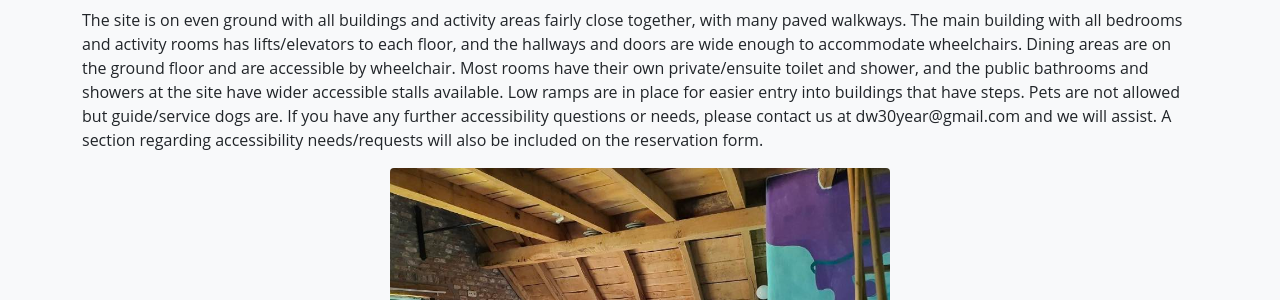
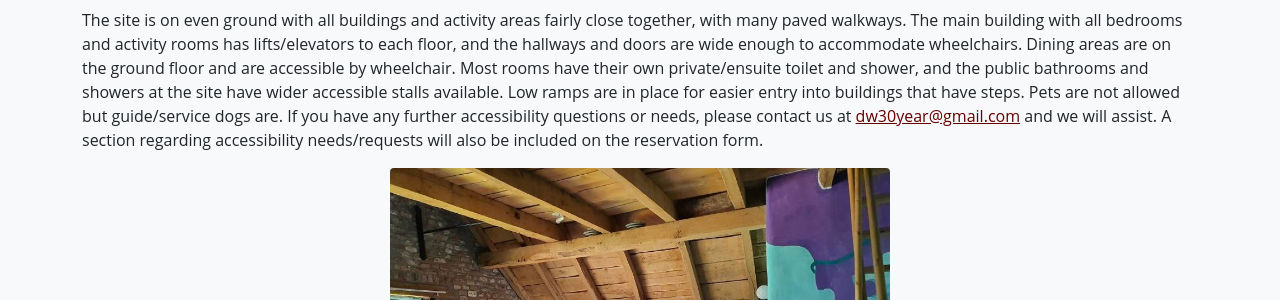
Before and after one commit to drachenwald/dw-30-year, a Jekyll site: the page built from accom/index.md, in a window 1280 px wide and 900 px high. Shown: the part 482-782 px from the top of the window. Built offline with Jekyll 4.4.1, drawn with Linux system fonts in a browser that asks for light colours; some web fonts are replaced; some of the changed lines change nothing that is shown.

Commit message:
mail to fix

```diff
--- a/accom/index.md
+++ b/accom/index.md
@@ -8,7 +8,7 @@ Information on pricing and how to book these rooms will be available in the comi
 
 ### Accessibility
 
-The site is on even ground with all buildings and activity areas fairly close together, with many paved walkways.  The main building with all bedrooms and activity rooms has lifts/elevators to each floor, and the hallways and doors are wide enough to accommodate wheelchairs.  Dining areas are on the ground floor and are accessible by wheelchair.  Most rooms have their own private/ensuite toilet and shower, and the public bathrooms and showers at the site have wider accessible stalls available.  Low ramps are in place for easier entry into buildings that have steps.  Pets are not allowed but guide/service dogs are.  If you have any further accessibility questions or needs, please contact us at dw30year@gmail.com and we will assist.  A section regarding accessibility needs/requests will also be included on the reservation form.
+The site is on even ground with all buildings and activity areas fairly close together, with many paved walkways.  The main building with all bedrooms and activity rooms has lifts/elevators to each floor, and the hallways and doors are wide enough to accommodate wheelchairs.  Dining areas are on the ground floor and are accessible by wheelchair.  Most rooms have their own private/ensuite toilet and shower, and the public bathrooms and showers at the site have wider accessible stalls available.  Low ramps are in place for easier entry into buildings that have steps.  Pets are not allowed but guide/service dogs are.  If you have any further accessibility questions or needs, please contact us at [dw30year@gmail.com](mailto:dw30year@gmail.com) and we will assist.  A section regarding accessibility needs/requests will also be included on the reservation form.
 
 
 <div class="text-center">
```
